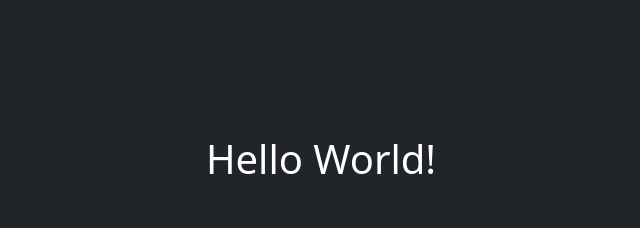
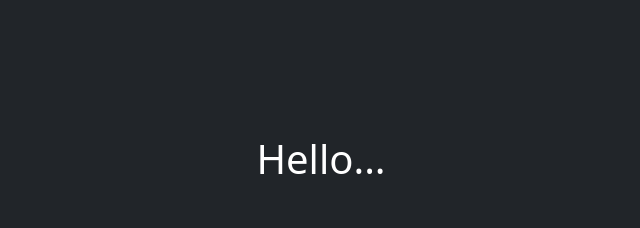
Before and after one commit to a-mt/gcp-bucket-terraform-cloud, a plain HTML site: page infra/assets/index.html in a window 1280 px wide. Shown: the part 200-428 px from the top of the page, without its empty margins (319-959 px from the left). Drawn offline with nearby package versions, Linux system fonts and the light colour scheme.

```diff
--- a/infra/assets/index.html
+++ b/infra/assets/index.html
@@ -42,7 +42,7 @@
     </div>
     <script>
     var i = 0;
-    var txt = 'Hello World!'; /* The text */
+    var txt = 'Hello...'; /* The text */
     var speed = 100; /* The speed/duration of the effect in milliseconds */
 
     function typeWriter() {
```
Also changed, not shown: 2 other files.
